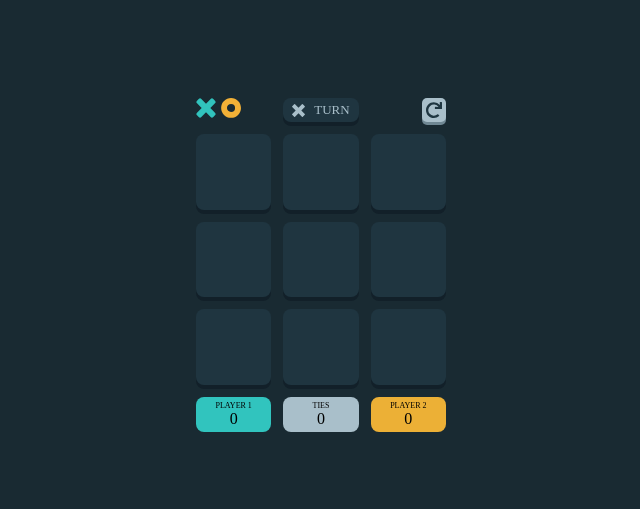
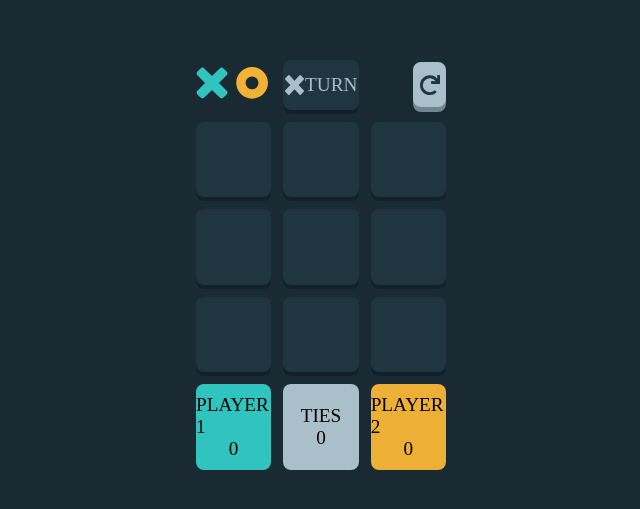
Before and after one commit to ale02code/tic-tac-toe-TS, a plain HTML site: page index.html in a window 1280 px wide. Shown: the part 135-644 px from the top of the page, without its empty margins (319-959 px from the left). Drawn offline with Linux system fonts and the light colour scheme.

Commit message:
some changes on the size btns

```diff
--- a/styles/grid.css
+++ b/styles/grid.css
@@ -11,6 +11,7 @@
 
 .header {
   width: 100%;
+  height: 50px;
   display: grid;
   grid-template-columns: repeat(3, 1fr);
   place-items: center;
@@ -21,7 +22,7 @@
   justify-self: start;
 
   &>img {
-    height: 20px;
+    height: 100%;
   }
 }
 
@@ -42,28 +43,31 @@
 }
 
 .header__turn-icon {
-  height: 13px;
+  height: 1.2rem;
 }
 
 .header__turn-text {
   text-transform: uppercase;
   color: var(--reset-color);
-  font-size: 13px;
+  font-size: 1.2rem;
 }
 
 .header__retry {
+  height: calc(100% - 5px);
   justify-self: end;
   display: grid;
   place-content: center;
   padding: 4px;
   border: none;
   outline: none;
-  border-radius: 5px;
-  box-shadow: 0px 3px var(--reset-shadow);
+  border-radius: var(--border-rounded-size);
+  box-shadow: 0px 5px var(--reset-shadow);
   background-color: var(--reset-color);
+  width: calc(50% - 5px);
 
   &>img {
-    height: 1rem;
+    height: 100%;
+    width: 100%;
   }
 }
 
@@ -90,10 +94,10 @@
 
 .score-board {
   width: 100%;
-  height: 35px;
   display: flex;
   justify-content: space-between;
   gap: var(--gap-size);
+  font-size: 1.2rem;
 }
 
 .score-board__player {
@@ -104,10 +108,10 @@
   align-items: center;
   flex-direction: column;
   border-radius: var(--border-rounded-size);
+  padding: 10px 0px;
 }
 
 .score-board__player-name {
-  font-size: 8px;
   text-transform: uppercase;
 }
 
@@ -120,10 +124,10 @@
   flex-direction: column;
   background-color: var(--draw-color);
   border-radius: var(--border-rounded-size);
+  padding: 10px 0px;
 }
 
 .score-board__draw-label {
-  font-size: 8px;
   text-transform: uppercase;
 }
 
```
